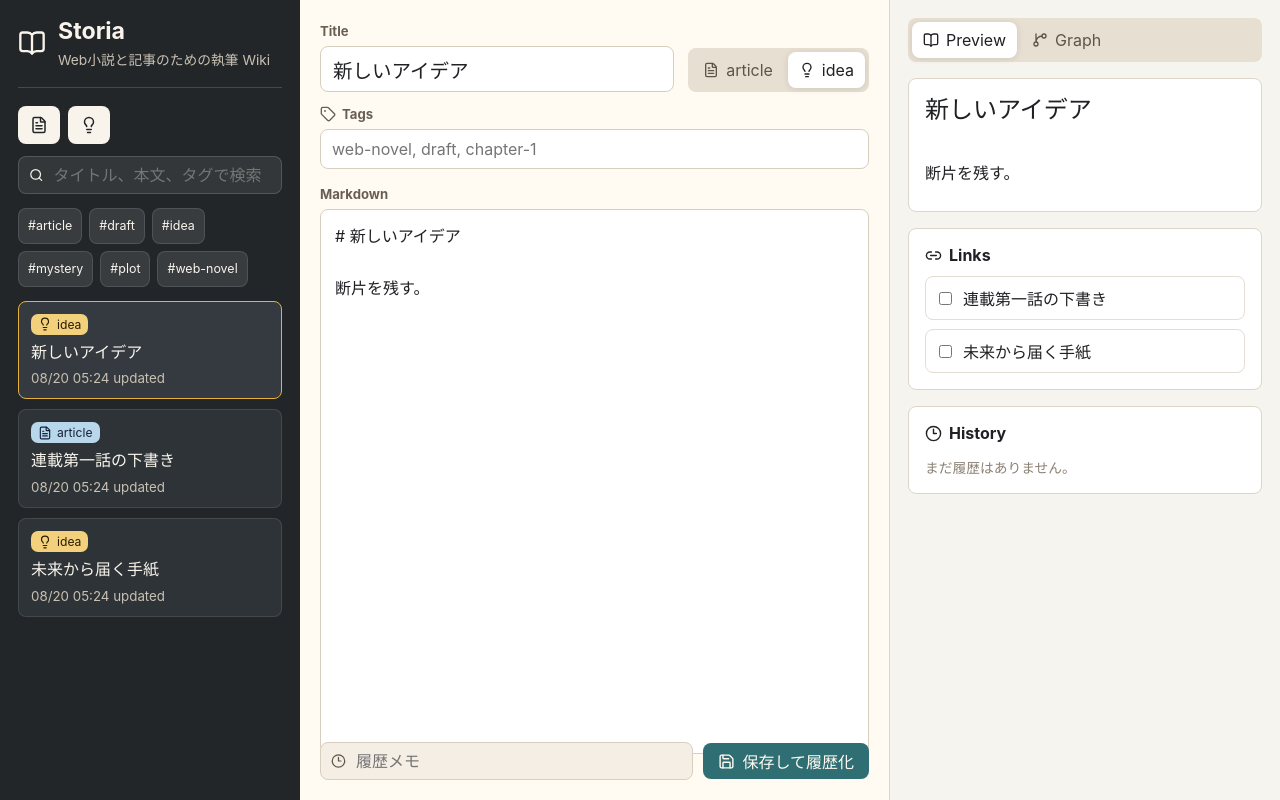
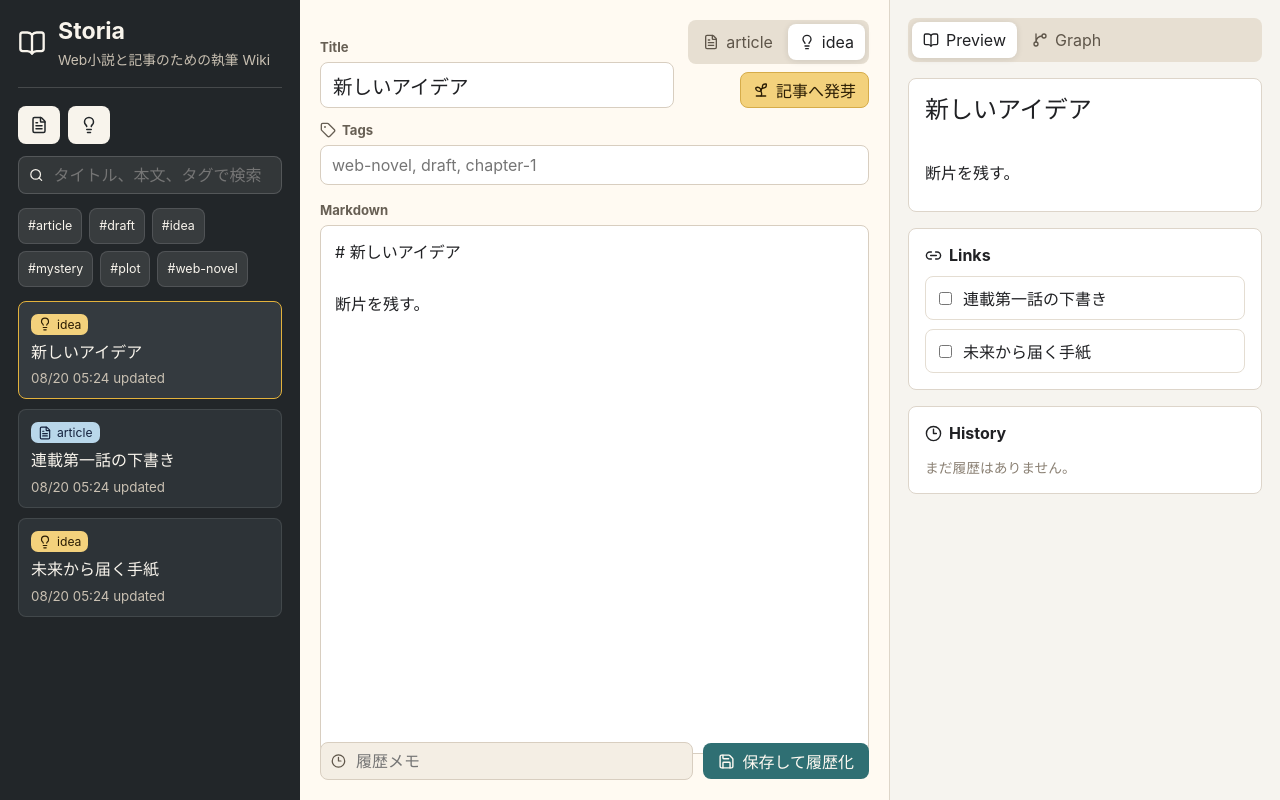
Before and after one commit to hitenkoku/Storia, a React (Vite) app: page / in a window 1280 px wide. Both pictures are taken after a click on the button 89 px from the left and 124 px from the top of the page. Built offline with nearby package versions, Linux system fonts and the light colour scheme.

Commit message:
Add idea to article sprout action

```diff
--- a/src/App.css
+++ b/src/App.css
@@ -84,6 +84,7 @@ button {
 
 .icon-button,
 .primary-button,
+.sprout-button,
 .tabs button,
 .segmented-control button,
 .tag-strip button {
@@ -245,6 +246,12 @@ button {
   background: #e7dfd2;
 }
 
+.editor-actions {
+  display: grid;
+  gap: 8px;
+  justify-items: end;
+}
+
 .segmented-control button,
 .tabs button {
   padding: 7px 10px;
@@ -299,6 +306,13 @@ button {
   padding: 0 14px;
   color: #fffaf2;
   background: #2f6f73;
+}
+
+.sprout-button {
+  padding: 0 12px;
+  color: #2b1d04;
+  background: #f3d17c;
+  border-color: #d6ac4a;
 }
 
 .knowledge-pane {
--- a/src/App.tsx
+++ b/src/App.tsx
@@ -9,6 +9,7 @@ import {
   Pencil,
   Save,
   Search,
+  Sprout,
   Tag,
   X,
 } from "lucide-react";
@@ -387,6 +388,50 @@ function App() {
     setDraft(makeDraft(item));
   };
 
+  const sproutIdea = () => {
+    if (!selectedItem || selectedItem.type !== "idea") return;
+
+    const timestamp = nowIso();
+    const articleId = newId();
+    const inheritedTags = draft.tags
+      .split(",")
+      .map((tag) => tag.trim().replace(/^#/, ""))
+      .filter(Boolean);
+    const tags = Array.from(new Set(["article", ...selectedItem.tags, ...inheritedTags]));
+    const linkedIds = Array.from(new Set([...draft.linkedIds, selectedItem.id])).filter(
+      (id) => id !== articleId,
+    );
+    const article: WorkItem = {
+      id: articleId,
+      type: "article",
+      title: draft.title.trim() || selectedItem.title,
+      tags,
+      body: draft.body,
+      linkedIds,
+      revisionIds: [],
+      createdAt: timestamp,
+      updatedAt: timestamp,
+    };
+
+    setWorkspace((current) => ({
+      ...current,
+      items: [
+        article,
+        ...current.items.map((item) =>
+          item.id === selectedItem.id
+            ? {
+                ...item,
+                linkedIds: Array.from(new Set([...item.linkedIds, articleId])),
+                updatedAt: timestamp,
+              }
+            : item,
+        ),
+      ],
+    }));
+    setSelectedId(articleId);
+    setDraft(makeDraft(article));
+  };
+
   const toggleLink = (id: string) => {
     setDraft((current) => ({
       ...current,
@@ -463,6 +508,7 @@ function App() {
                 onChange={(event) => setDraft({ ...draft, title: event.currentTarget.value })}
               />
             </div>
+            <div className="editor-actions">
               <div className="segmented-control" aria-label="Document type">
                 <button
                   type="button"
@@ -480,6 +526,13 @@ function App() {
                   <Lightbulb size={16} aria-hidden="true" />
                   idea
                 </button>
+              </div>
+              {selectedItem.type === "idea" && (
+                <button className="sprout-button" type="button" onClick={sproutIdea}>
+                  <Sprout size={16} aria-hidden="true" />
+                  記事へ発芽
+                </button>
+              )}
             </div>
           </div>
 
```
Lines whose indentation alone changed are shown as unchanged.
